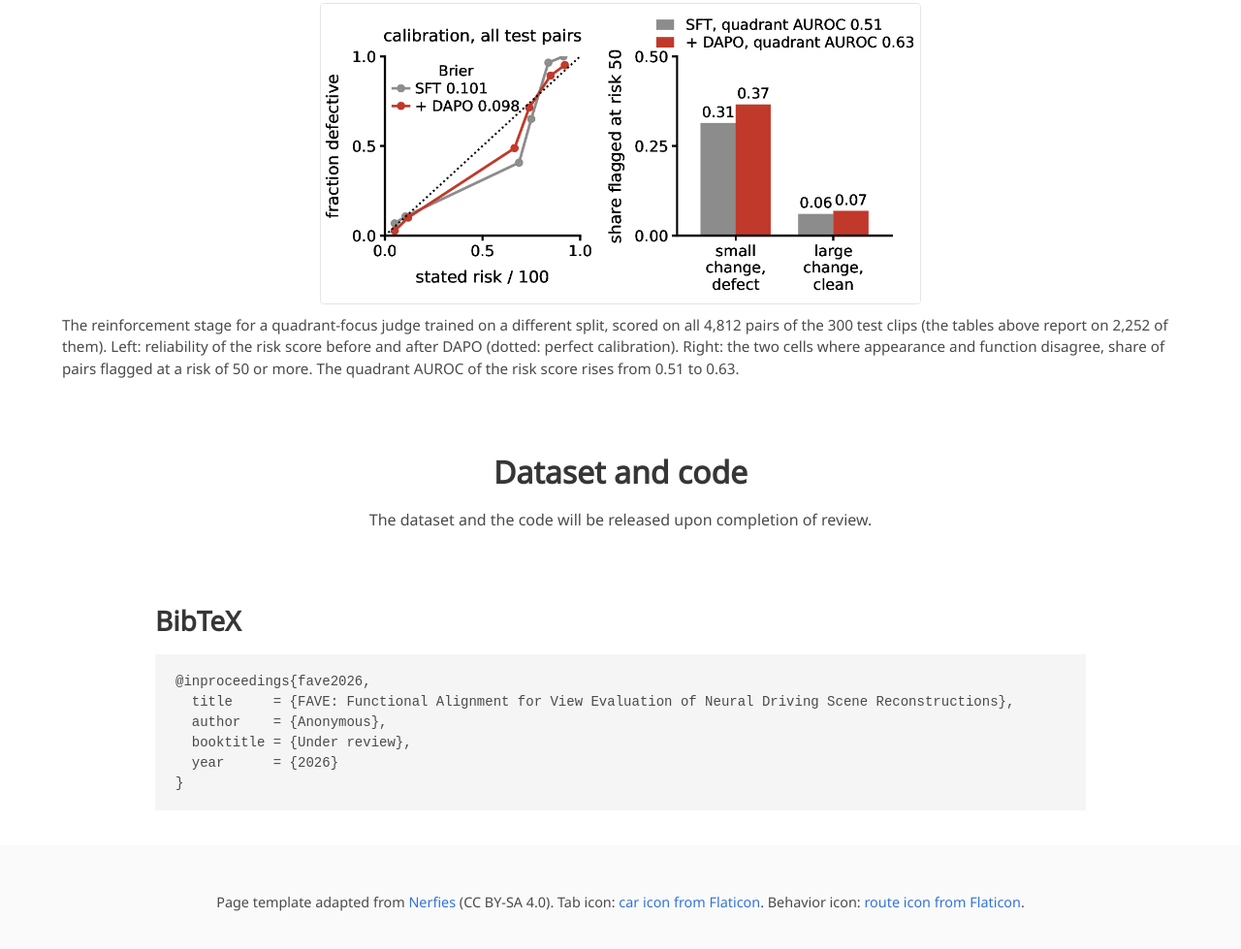
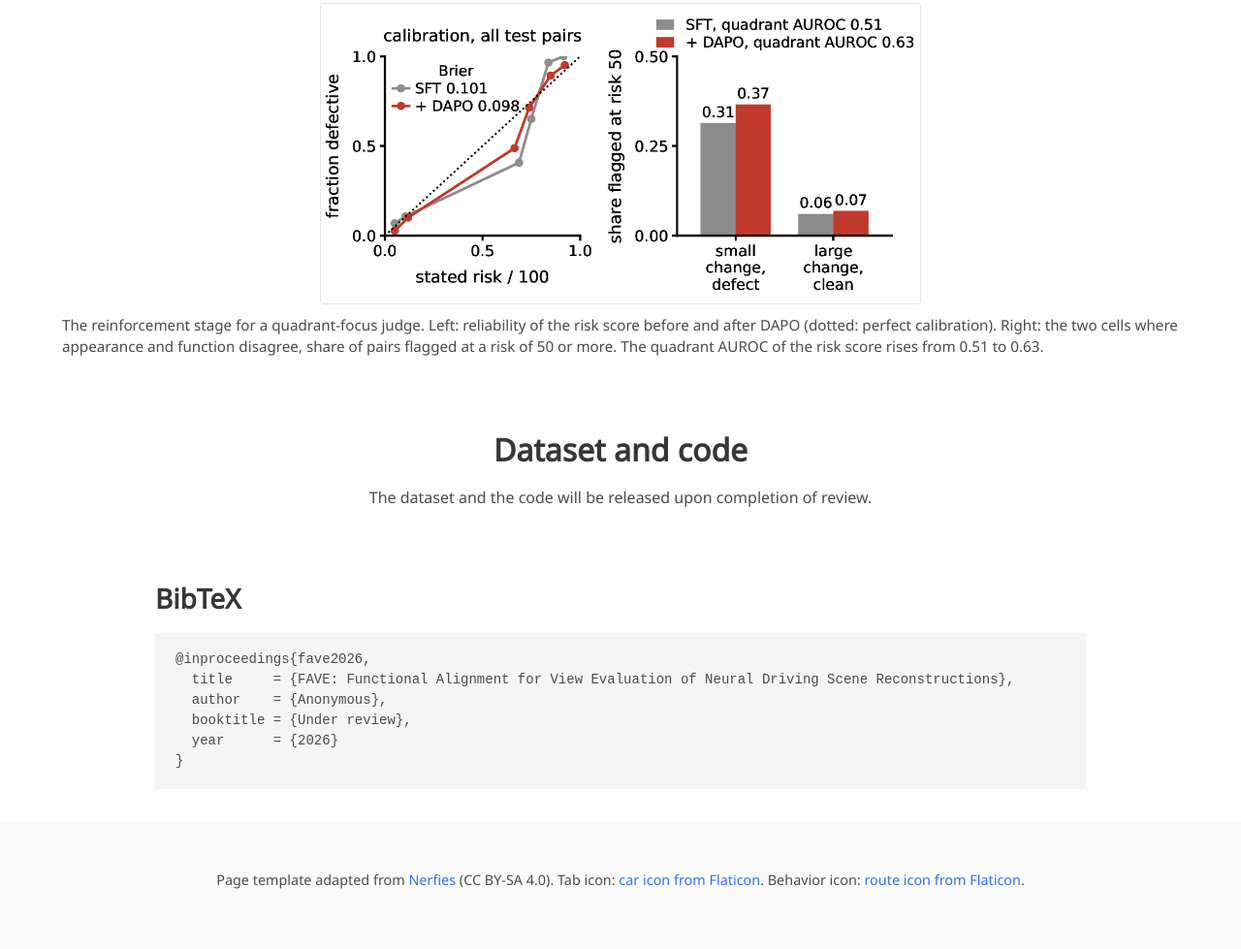
Before and after one commit to fave-metric/fave-metric.github.io, a plain HTML site: page docs/index.html in a window 1280 px wide. Shown: the part 9928-10907 px from the top of the page at 97% size. Drawn offline with nearby package versions, Linux system fonts and the light colour scheme; a web font is replaced by a local one.

Commit message:
Update caption

```diff
--- a/docs/index.html
+++ b/docs/index.html
@@ -514,7 +514,7 @@ window.bindDrag = function (pane, getSlides, getIndex, done) {
 <p class="figure-caption">Reinforcement learning with DAPO: the three Cosmos-Reason2-8B judges of the table above before and after DAPO, on the same 2,252 test pairs, clip-weighted AUROC. <i>s</i>: verdict probability; r&#770;: risk score. DAPO improves the risk score on the quadrant contrast for all three judges and on the primary comparison for two of them, while the verdict stays within 0.01 on the primary comparison.</p>
 <!-- TABLE5 END -->
       <img class="fig" src="static/images/rl_calibration.png" alt="Reliability of the risk score before and after DAPO, and the two disagreement cells" style="width:100%;max-width:620px">
-      <p class="figure-caption">The reinforcement stage for a quadrant-focus judge trained on a different split, scored on all 4,812 pairs of the 300 test clips (the tables above report on 2,252 of them). Left: reliability of the risk score before and after DAPO (dotted: perfect calibration). Right: the two cells where appearance and function disagree, share of pairs flagged at a risk of 50 or more. The quadrant AUROC of the risk score rises from 0.51 to 0.63.</p>
+      <p class="figure-caption">The reinforcement stage for a quadrant-focus judge. Left: reliability of the risk score before and after DAPO (dotted: perfect calibration). Right: the two cells where appearance and function disagree, share of pairs flagged at a risk of 50 or more. The quadrant AUROC of the risk score rises from 0.51 to 0.63.</p>
     </div>
   </div>
 </section>
```
